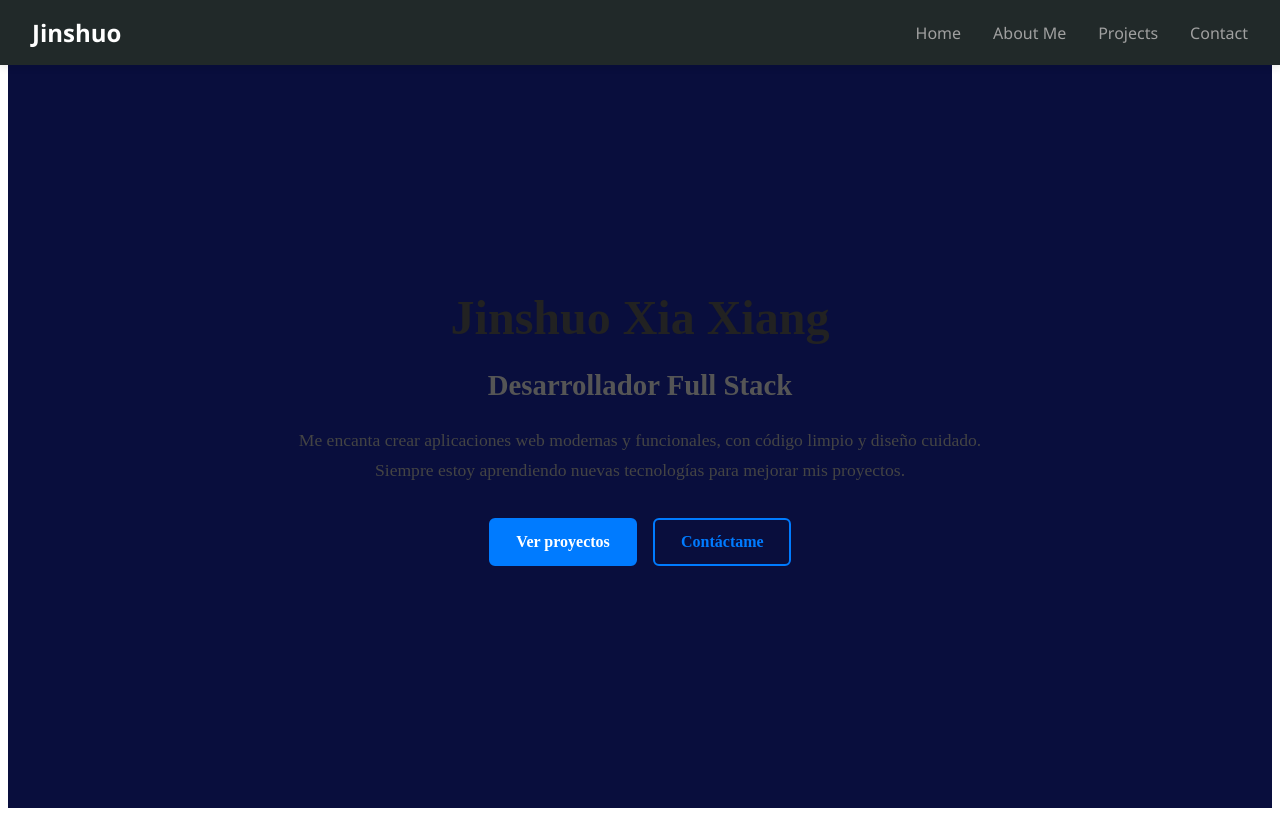
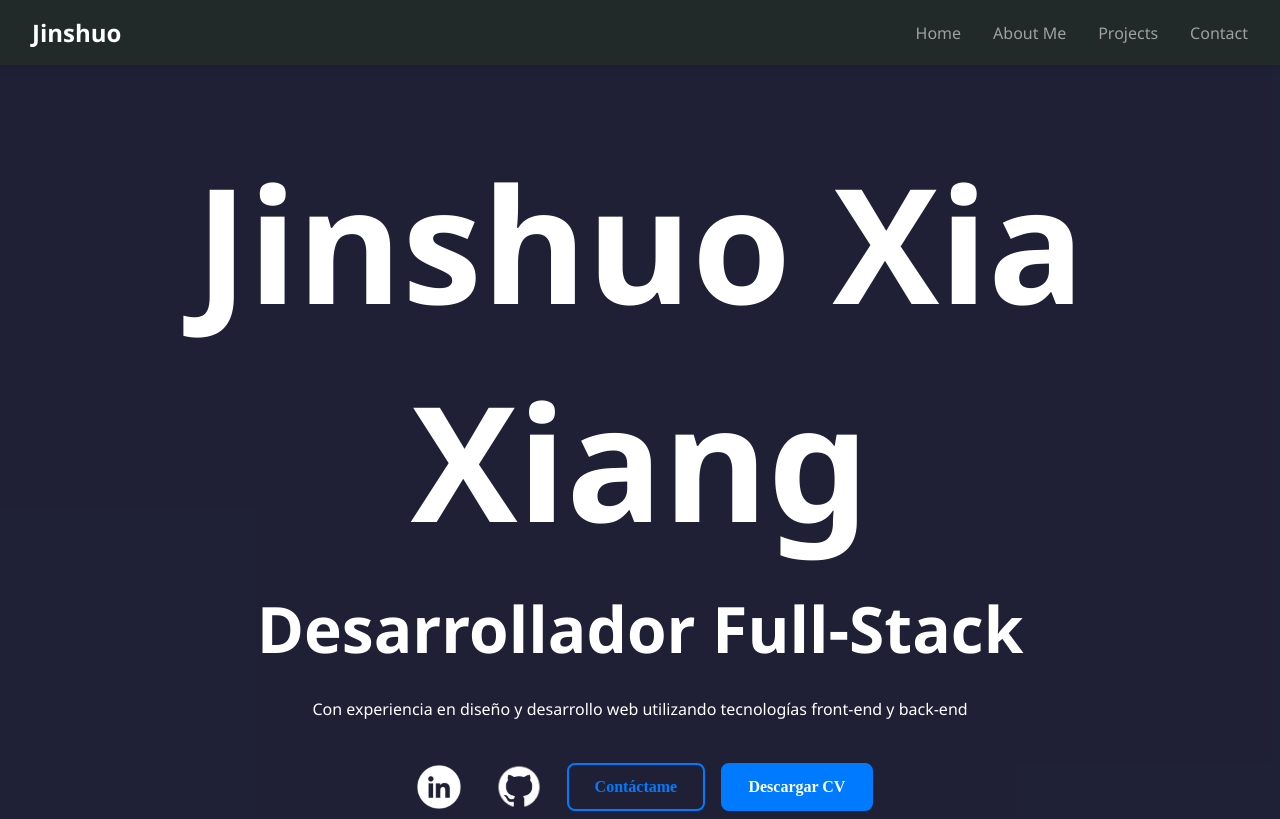
Before and after one commit to jiins8/portfolio-angular, an Angular app: page / in a window 1280 px wide. Built offline with nearby package versions, Linux system fonts and the light colour scheme.

Commit message:
add some buttons

```diff
--- a/src/app/home/home.css
+++ b/src/app/home/home.css
@@ -1,4 +1,3 @@
-/* --- Estructura principal --- */
 .home {
   display: flex;
   justify-content: center;
@@ -6,60 +5,67 @@
   text-align: center;
   min-height: 100vh;
   padding: 0 1.5rem;
-  background-color: #090e3d;
+  background-color: #00021be0;
   box-sizing: border-box;
 }
 
 /* --- Contenido --- */
 .content {
-  max-width: 700px;
+  max-width: 1400px;
 }
 
 .content h1 {
-  font-size: 3rem;
-  font-weight: 700;
-  color: #222;
-  margin-bottom: 0.5rem;
-}
-
-.content h1 span {
-  color: #007bff;
+  font-size: 10rem;
+  font-weight: 700px;
+  color: #ffffff;
+  margin-bottom: 1rem;
+  font-family: 'Segoe UI', Tahoma, Geneva, Verdana, sans-serif;
 }
 
 .content h2 {
-  font-size: 1.8rem;
-  color: #555;
+  font-size: 4rem;
+  color: #ffffff;
+  margin-top: 10px;
   margin-bottom: 1.5rem;
+  font-family: 'Segoe UI', Tahoma, Geneva, Verdana, sans-serif;
 }
 
 .content p {
-  font-size: 1.1rem;
-  color: #444;
+  font-size: 1.rem;
+  color: #ffffff;
   line-height: 1.7;
   margin-bottom: 2rem;
+  font-family: 'Segoe UI', Tahoma, Geneva, Verdana, sans-serif;
 }
 
-/* --- Botones --- */
+/* --- Contenedor de botones --- */
 .buttons {
   display: flex;
   justify-content: center;
+  align-items: center;
+  flex-wrap: wrap;
   gap: 1rem;
-  flex-wrap: wrap;
 }
 
+/* --- Botón base --- */
 .btn {
-  display: inline-block;
+  display: inline-flex;
+  align-items: center;
+  justify-content: center;
   padding: 0.8rem 1.6rem;
   font-weight: 600;
-  border-radius: 6px;
   text-decoration: none;
+  border-radius: 8px;
   transition: all 0.3s ease;
+  cursor: pointer;
+  border: 2px solid transparent;
 }
 
+/* --- Botones de texto --- */
 .btn.primary {
   background-color: #007bff;
   color: white;
-  border: 2px solid #007bff;
+  border-color: #007bff;
 }
 
 .btn.primary:hover {
@@ -69,13 +75,57 @@
 .btn.secondary {
   background-color: transparent;
   color: #007bff;
-  border: 2px solid #007bff;
+  border-color: #007bff;
 }
 
 .btn.secondary:hover {
   background-color: #007bff;
   color: white;
 }
+
+/* --- Botones con icono (LinkedIn y GitHub) --- */
+.btn.linkedin,
+.btn.github {
+  width: 60px;
+  height: 60px;
+  border-radius: 100%;
+  background-color: transparent;
+  padding: 0;
+  overflow: hidden;
+  transition: all 0.3s ease;
+}
+
+.btn.linkedin img,
+.btn.github img {
+  width: 100%;
+  height: 100%;
+  object-fit: contain;
+  transition: filter 0.3s ease;
+}
+
+/* --- Hover efectos --- */
+.btn.linkedin:hover,
+.btn.github:hover {
+  background-color: #000000e0;
+  transform: scale(1.1);
+}
+
+
+/* --- Ajustes responsive --- */
+@media (max-width: 600px) {
+  .btn {
+    padding: 0.7rem 1.2rem;
+    font-size: 0.9rem;
+  }
+
+  .btn.linkedin,
+  .btn.github {
+    width: 45px;
+    height: 45px;
+  }
+}
+
+
 
 /* --- Responsive --- */
 @media (max-width: 600px) {
--- a/src/app/home/home.html
+++ b/src/app/home/home.html
@@ -1,15 +1,23 @@
 <section class="home" id="home">
   <div class="content">
     <h1>Jinshuo Xia Xiang</h1>
-    <h2>Desarrollador Full Stack</h2>
+    <h2>Desarrollador Full-Stack</h2>
     <p>
-      Me encanta crear aplicaciones web modernas y funcionales, con código limpio y diseño cuidado.
-      Siempre estoy aprendiendo nuevas tecnologías para mejorar mis proyectos.
+      Con experiencia en diseño y desarrollo web utilizando tecnologías front-end y back-end
     </p>
 
     <div class="buttons">
-      <a href="#projects" class="btn primary">Ver proyectos</a>
+      <a href="https://www.linkedin.com/in/jinshuo-xia/" target="_blank" class="btn linkedin" aria-label="LinkedIn">
+        <img src="assets/linkedin.png">
+      </a>
+
+      <a href="https://github.com/jiins8" target="_blank" class="btn github" aria-label="GitHub">
+        <img src="assets/github.png">
+      </a>
+
       <a href="#contact" class="btn secondary">Contáctame</a>
+
+      <a href="assets/cv.pdf" download class="btn primary">Descargar CV</a>
     </div>
   </div>
 </section>
--- a/src/styles.css
+++ b/src/styles.css
@@ -1 +1,6 @@
-/* You can add global styles to this file, and also import other style files */
+:host, html, body {
+  margin: 0;
+  padding: 0;
+  width: 100%;
+  height: 100%;
+}
```
Also changed, not shown: public/assets/github.png (added), public/assets/linkedin.png (added).
